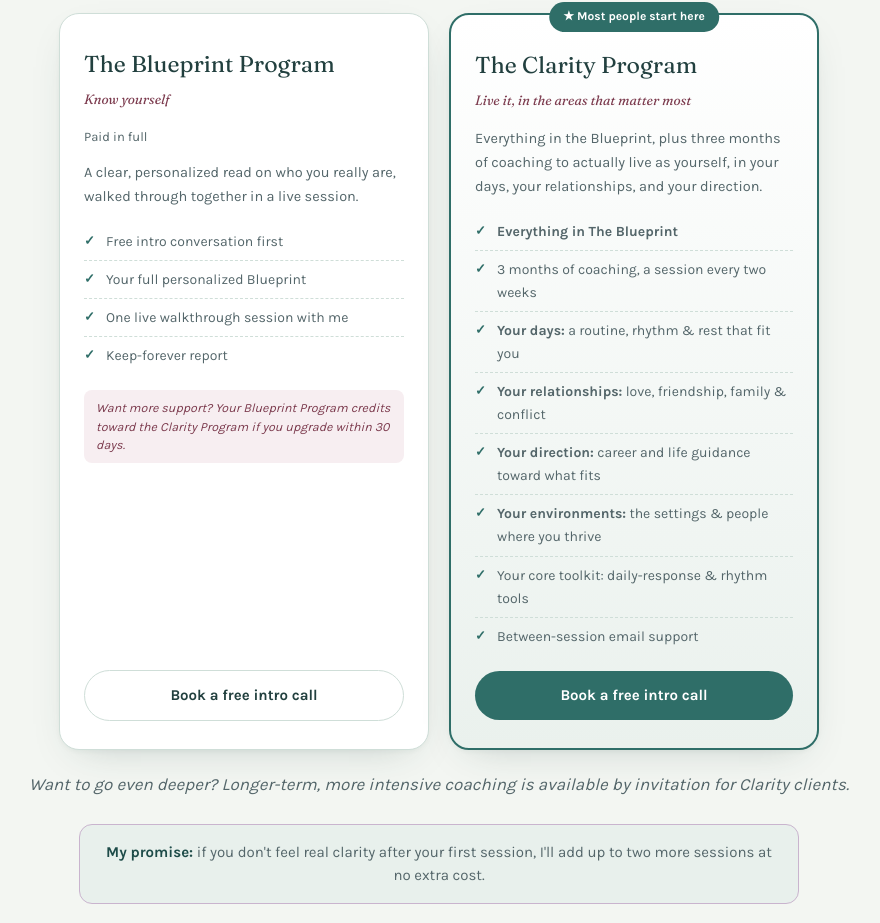
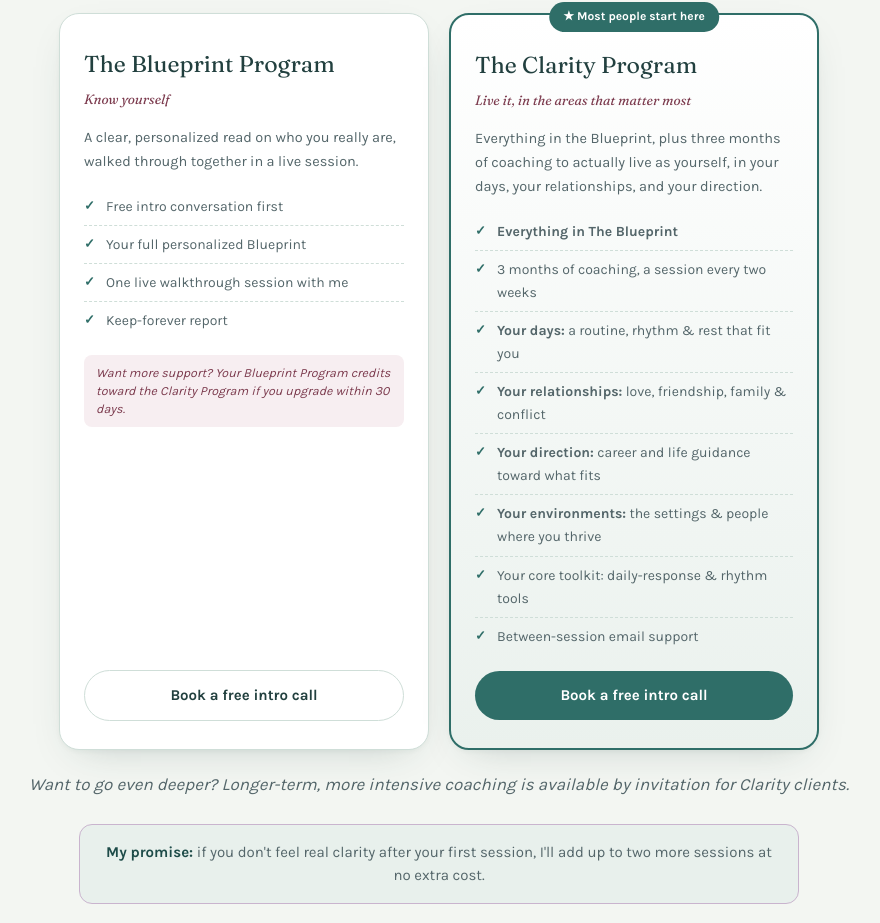
Before and after one commit to jackgardner99/in-your-nature-client, a React (Vite) app: page / in a window 1280 px wide. Shown: the part 5038-5961 px from the top of the page, without its empty margins (201-1081 px from the left). Built offline with nearby package versions, Linux system fonts and the light colour scheme.

Commit message:
update: offerings

```diff
--- a/src/pages/Home.jsx
+++ b/src/pages/Home.jsx
@@ -306,7 +306,7 @@ function Home() {
               <div className="tier-name">The Blueprint Program</div>
               <div className="tier-for">Know yourself</div>
               {/* <div className="tier-price">$500</div> */}
-              <div className="tier-pay">Paid in full</div>
+              {/* <div className="tier-pay">Paid in full</div> */}
               <p className="tier-desc">
                 A clear, personalized read on who you really are, walked through together in a
                 live session.
```
